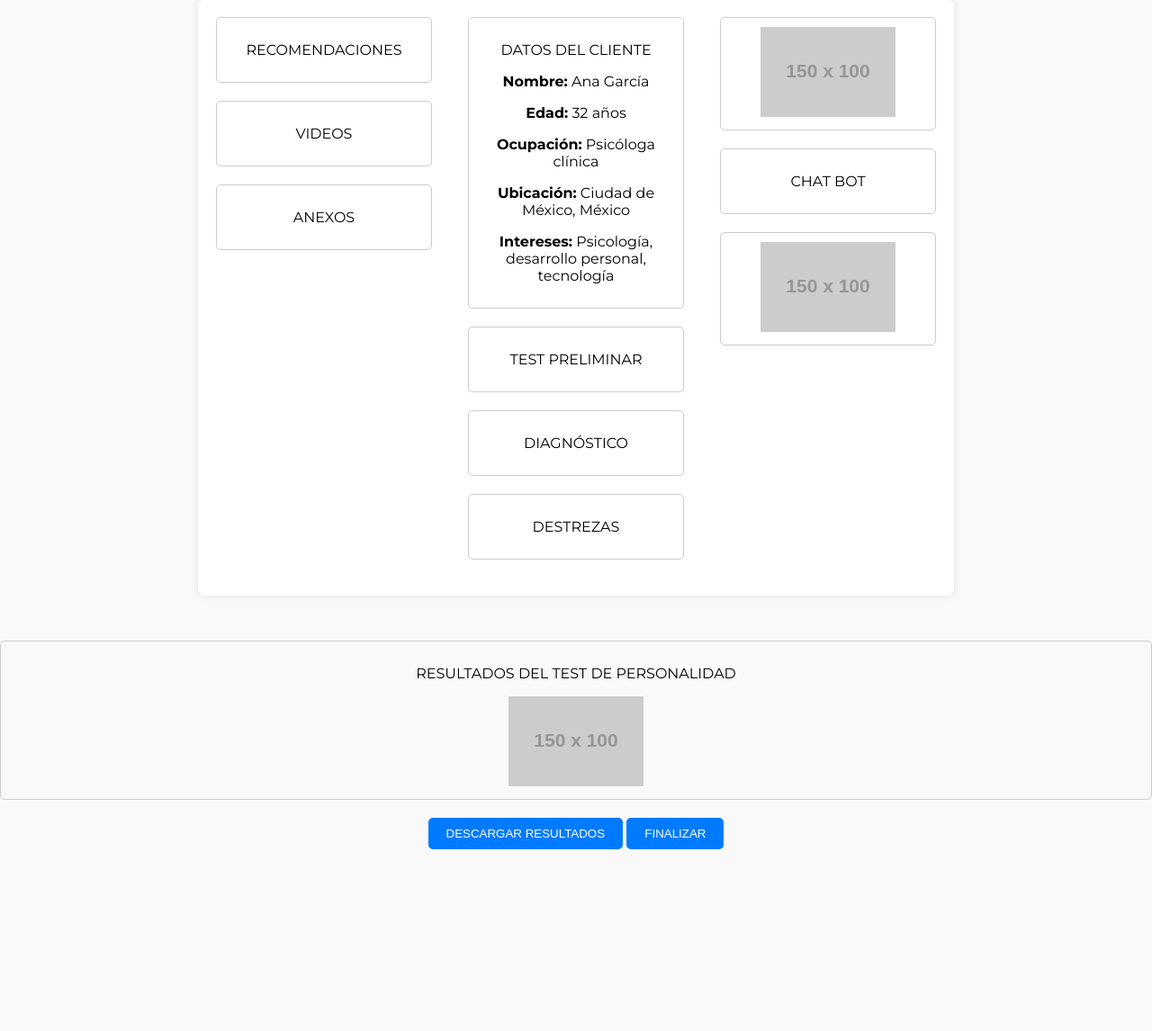
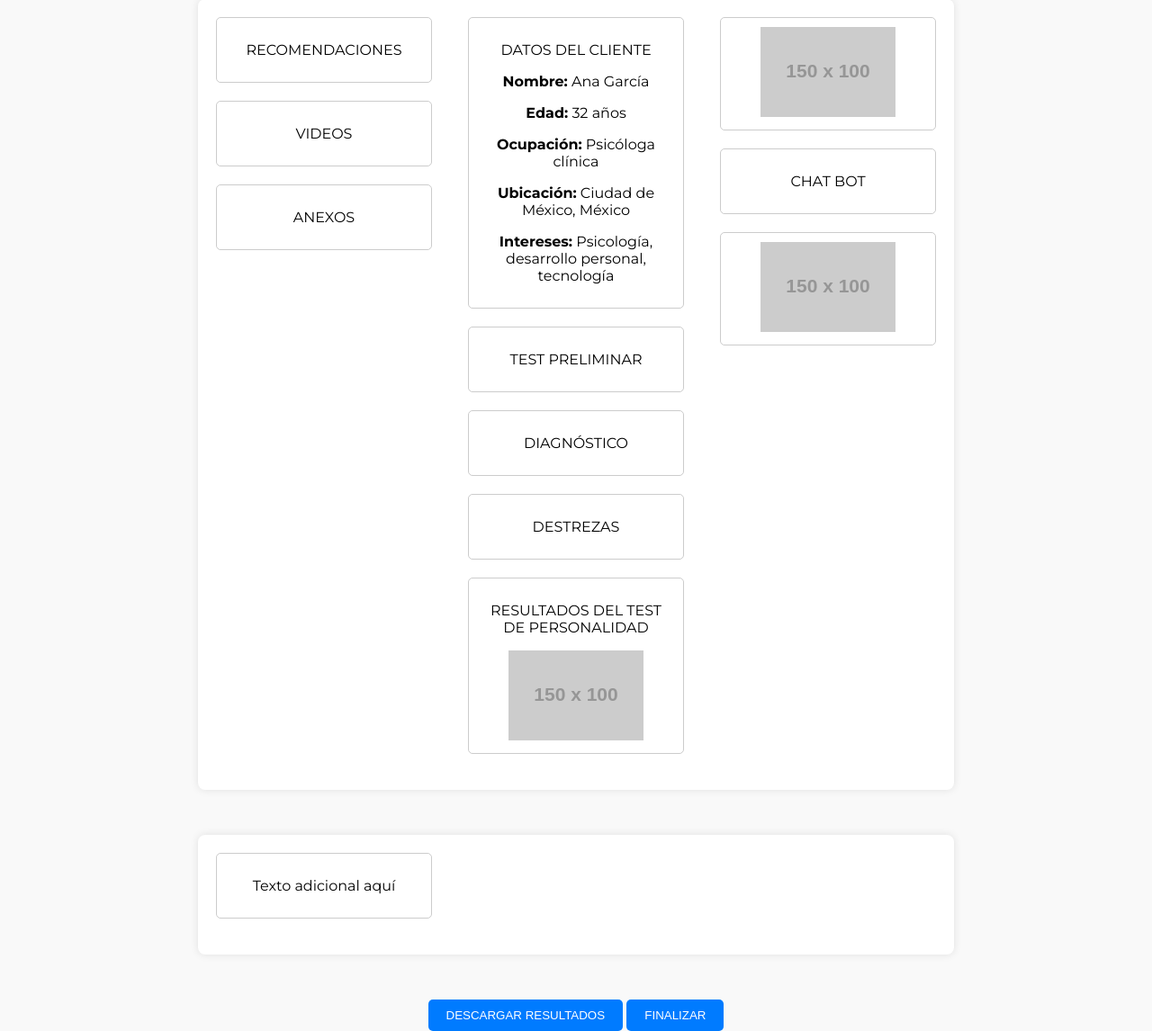
Before and after one commit to adriannole/PROYECTOFINAL, a Flask app: template app/templates/perfil.html in a window 1280 px wide. Shown: the part 51-1197 px from the top of the page at 90% size. Before the commit the page ends 995 px from the top, so only its background shows below. Run offline with Flask 3, Linux system fonts and the light colour scheme; the template is opened without the code that fills it, so the values that code supplies are empty; grey boxes labelled with a size stand in for pictures from a placeholder-image service; some libraries are stand-ins or nearby versions.

Commit message:
Update perfil.html

```diff
--- a/app/templates/perfil.html
+++ b/app/templates/perfil.html
@@ -88,6 +88,10 @@
         <div class="subcontainer">
             <p>DESTREZAS</p>
         </div>
+        <div class="subcontainer">
+            <p>RESULTADOS DEL TEST DE PERSONALIDAD</p>
+            <img src="https://placehold.co/150x100" alt="Placeholder image for container image3">
+        </div>
     </div>
 
     <!-- Right Column -->
@@ -105,10 +109,14 @@
 
 </div>
 
-<!-- RESULTADOS DEL TEST DE PERSONALIDAD moved to bottom -->
-<div class="subcontainer">
-    <p>RESULTADOS DEL TEST DE PERSONALIDAD</p>
-    <img src="https://placehold.co/150x100" alt="Placeholder image for container image3">
+<!-- New section for additional text -->
+<div class="main-container">
+    <!-- Left Column -->
+    <div class="column">
+        <div class="subcontainer">
+            <p>Texto adicional aquí</p>
+        </div>
+    </div>
 </div>
 
 <!-- Buttons at the bottom -->
```
